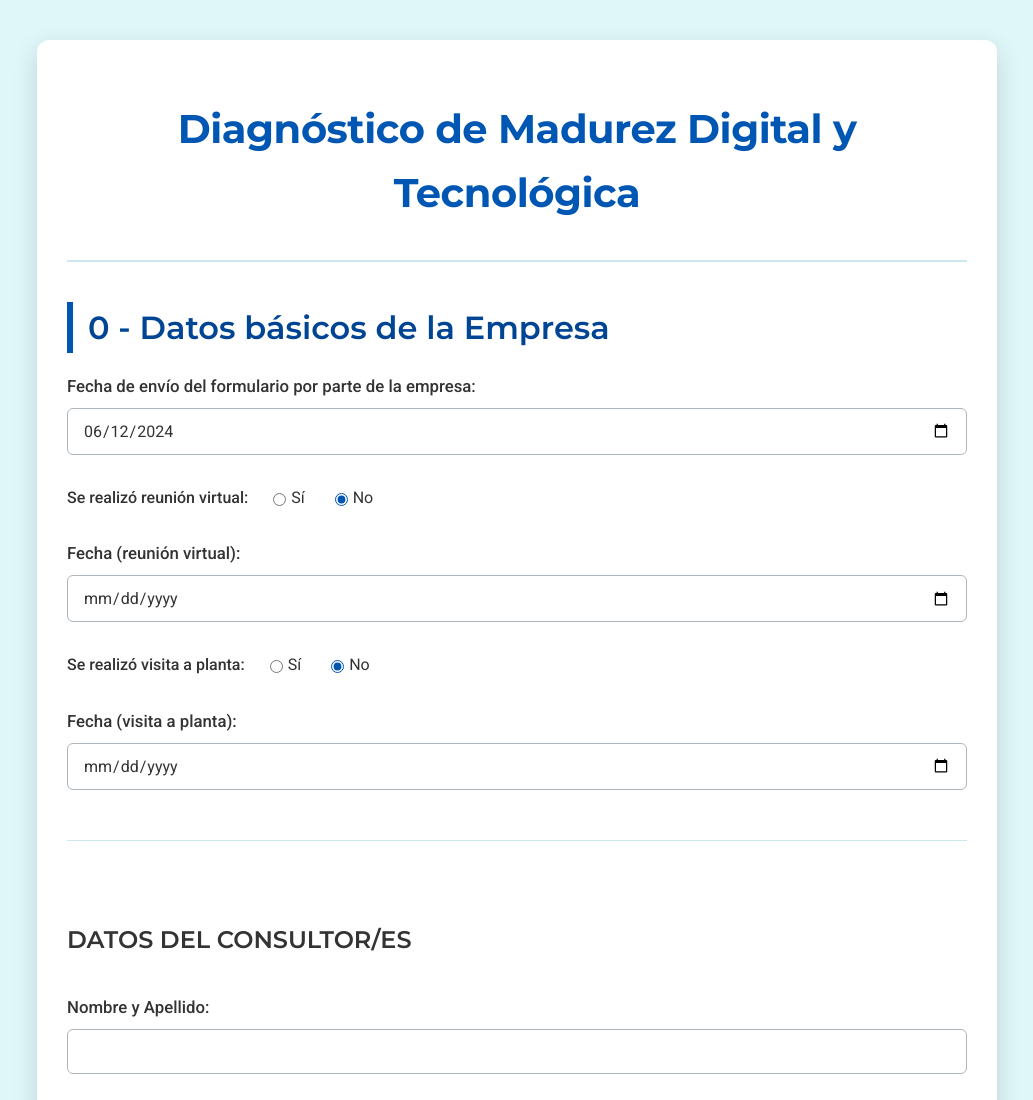
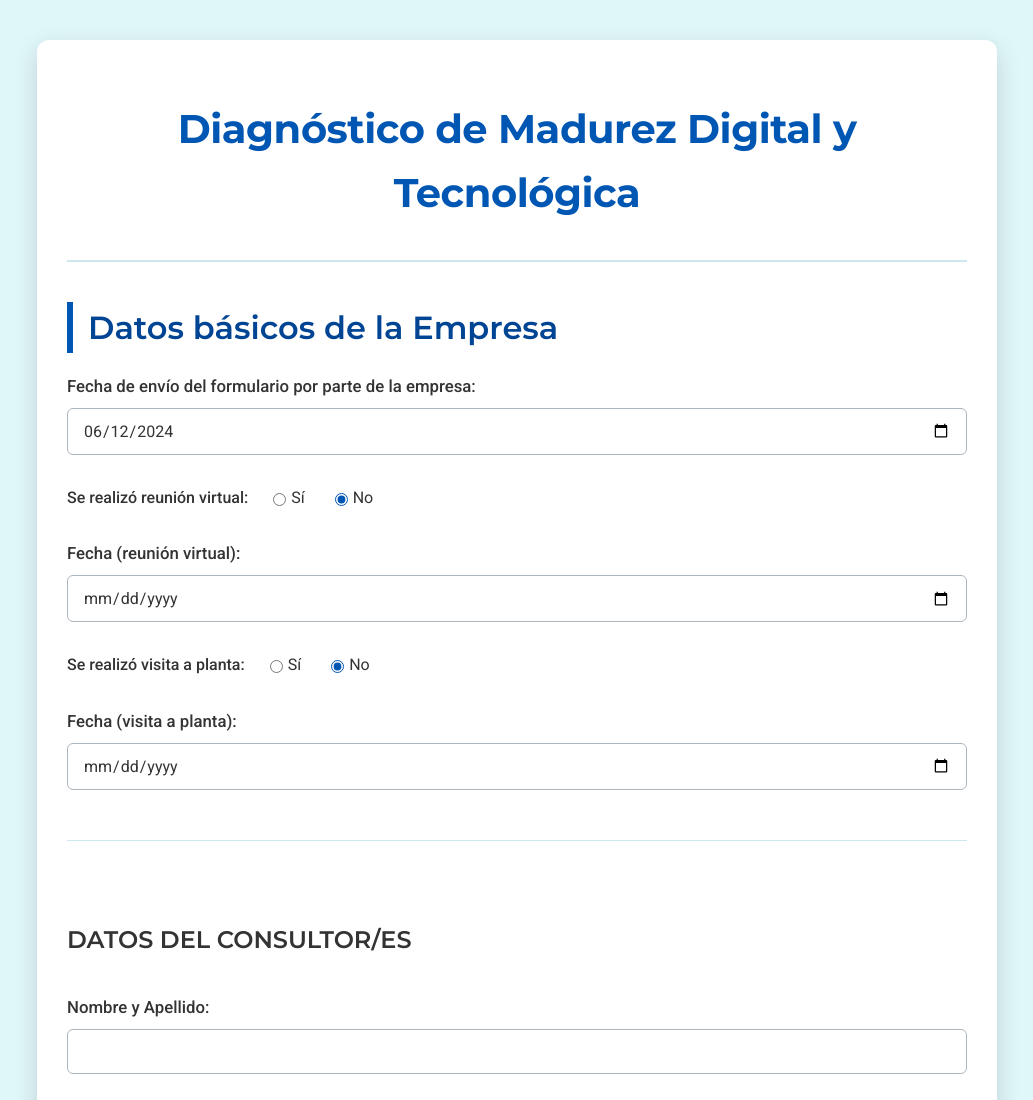
Before and after one commit to madurez-digital/herramienta2, a plain HTML site: page section0.html in a window 1280 px wide. Shown: the top 1100 px of the page, without its empty margins (123-1156 px from the left). Drawn offline with Linux system fonts and the light colour scheme.

Commit message:
Update section0.html

```diff
--- a/section0.html
+++ b/section0.html
@@ -14,7 +14,7 @@
         </header>
 
         <section class="company-data-form">
-            <h2>0 - Datos básicos de la Empresa</h2>
+            <h2>Datos básicos de la Empresa</h2>
             <form>
                 <div class="form-group">
                     <label for="fechaEnvio">Fecha de envío del formulario por parte de la empresa:</label>
```
